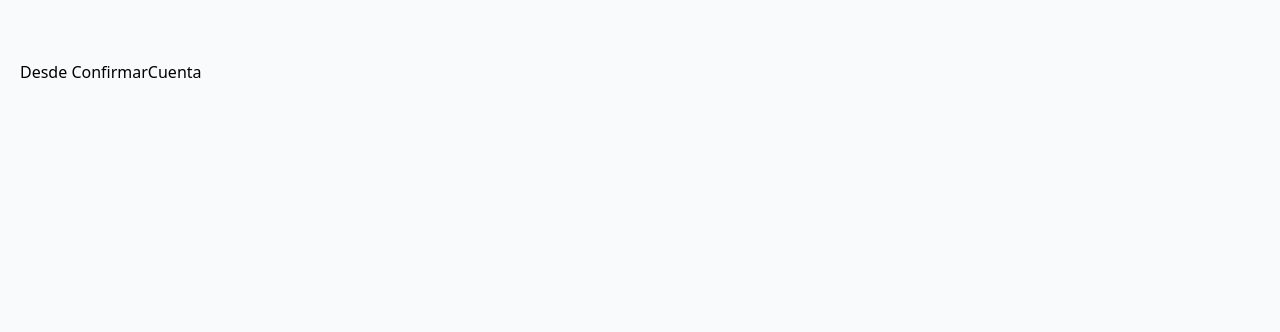
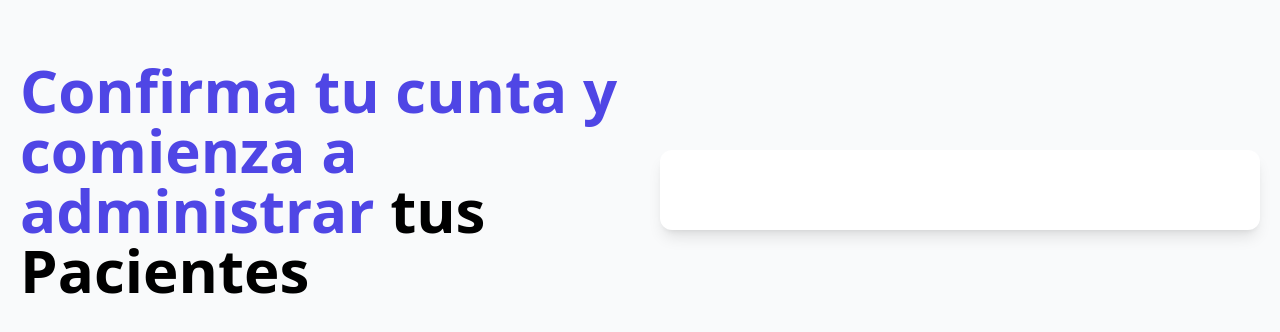
Before and after one commit to dlozanoc82/frontend-apv, a React (Vite) app: page /confirmar/1 in a window 1280 px wide. Shown: the top 332 px of the page. Built offline with nearby package versions, Linux system fonts and the light colour scheme; no server answers.

Commit message:
:sparkles: Confirmacion de una cuenta desde el Front-END

```diff
--- a/src/pages/ConfirmarCuenta.jsx
+++ b/src/pages/ConfirmarCuenta.jsx
@@ -1,11 +1,60 @@
-import React from 'react'
+import { useEffect, useState } from "react";
+import { useParams, Link } from "react-router-dom";
+import axios from "axios";
+import Alerta from "../components/Alerta";
 
 const ConfirmarCuenta = () => {
+
+    const [cuentaConfirmada, setCuentaConfirmada] = useState(false);
+    const [cargando, setCargando] = useState(true);
+    const [alerta, setAlerta] = useState({});
+
+    const params = useParams();
+    const { id } = params;
+
+    useEffect(() => {
+        const confirmarCuenta = async() =>{
+            try {
+                const url = `http://localhost:4000/api/veterinarios/confirmar/${id}`
+                const {data} = await axios(url);
+                setCuentaConfirmada(true);
+
+                setAlerta({
+                    msg: data.msg,
+                });
+
+            } catch (error) {
+                setAlerta({
+                    msg: error.response.data.msg,
+                    error: true
+                });
+            }
+            setCargando(false);
+        }
+
+        confirmarCuenta();
+    }, [])
+
     return (
         <>
-            <h1>Desde ConfirmarCuenta</h1>
+                <div>
+                <h1 className='text-indigo-600 font-black text-6xl'>
+                    Confirma tu cunta y comienza a administrar <span className='text-black'>tus Pacientes</span>
+                </h1>
+            </div>
+            <div className="mt-20 md:mt-5 shadow-lg px-5 py-10 rounded-xl bg-white">
+
+                {!cargando &&  <Alerta alerta={alerta} />}
+
+                {cuentaConfirmada && (
+                    <Link  className="block text-center my-5 text-gray-500" to='/'>
+                        Inicia Sesión
+                    </Link>
+                )}
+
+            </div>
         </>
     )
 }
 
-export default ConfirmarCuenta
+export default ConfirmarCuenta;
```
